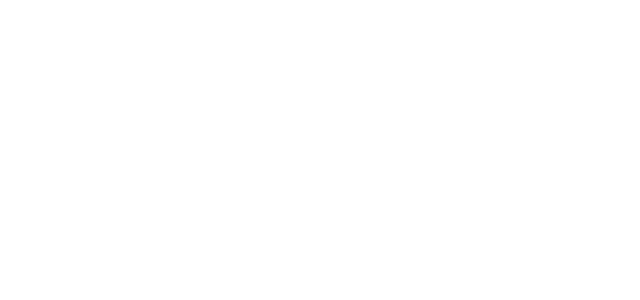
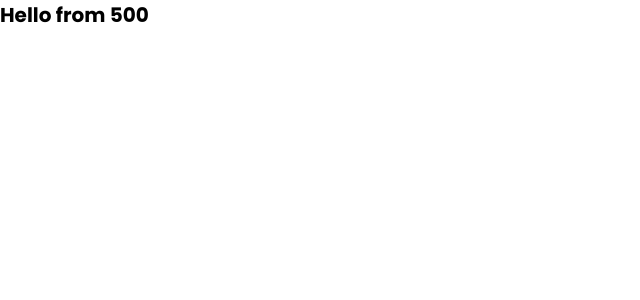
Before and after one commit to founders-programme-2/commons, a React (Create React App) app in the folder client/: page /error500 in a window 1280 px wide. Shown: the top 300 px of the page, without its empty margins (0-640 px from the left). Built offline with nearby package versions, Linux system fonts and the light colour scheme.

Commit message:
route 404 & 500 pages

```diff
--- a/client/src/App.js
+++ b/client/src/App.js
@@ -2,6 +2,8 @@ import React, { Component } from 'react';
 import { Route, Switch, BrowserRouter } from 'react-router-dom';
 
 import Menu from './Component/Common/Menu/Menu';
+import Error404 from './Component/views/Error404';
+import Error500 from './Component/views/Error500';
 
 // burger menu components
 import Landing from './Component/views/Landing';
@@ -29,6 +31,8 @@ class App extends Component {
           <Route path="/keyTerms" component={KeyTerms} />
           <Route path="/workshop" component={Workshop} />
           <Route path="/theory" component={Theory} />
+          <Route path="/error404" component={Error404} />
+          <Route path="/error500" component={Error500} />
         </Switch>
       </BrowserRouter>
     );
--- /dev/null
+++ b/client/src/Component/views/Error404.js
@@ -0,0 +1,11 @@
+import React from 'react';
+
+const error404 = () => {
+  return (
+    <div>
+      <h1>Hello from 404</h1>
+    </div>
+  );
+};
+
+export default error404;
--- /dev/null
+++ b/client/src/Component/views/Error500.js
@@ -0,0 +1,11 @@
+import React from 'react';
+
+const error500 = () => {
+  return (
+    <div>
+      <h1>Hello from 500</h1>
+    </div>
+  );
+};
+
+export default error500;
```
